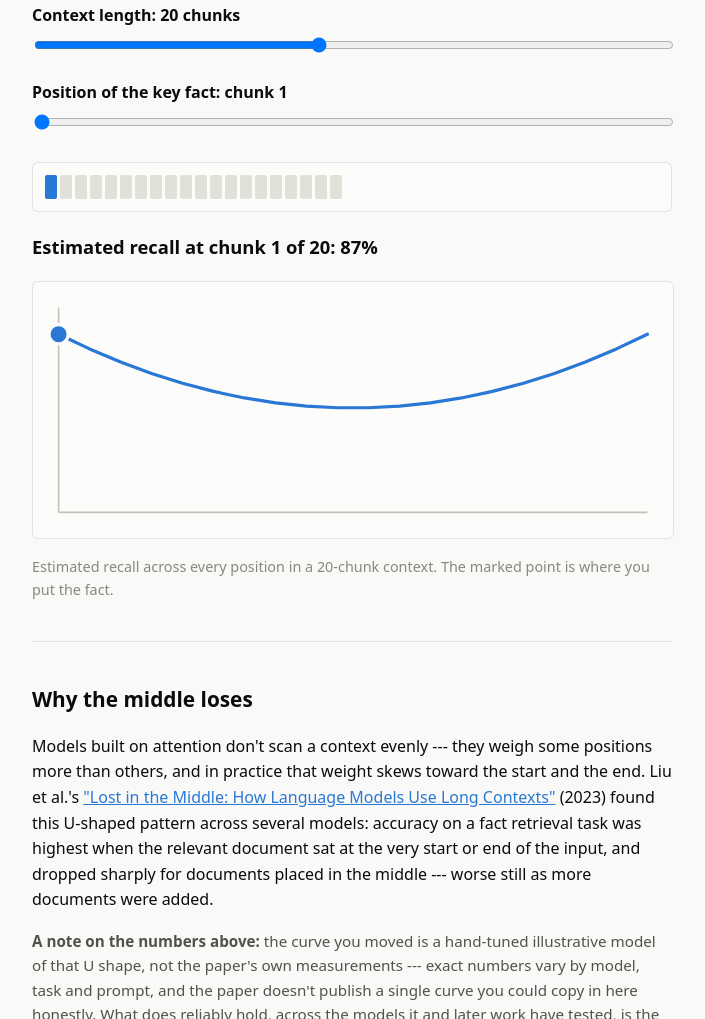
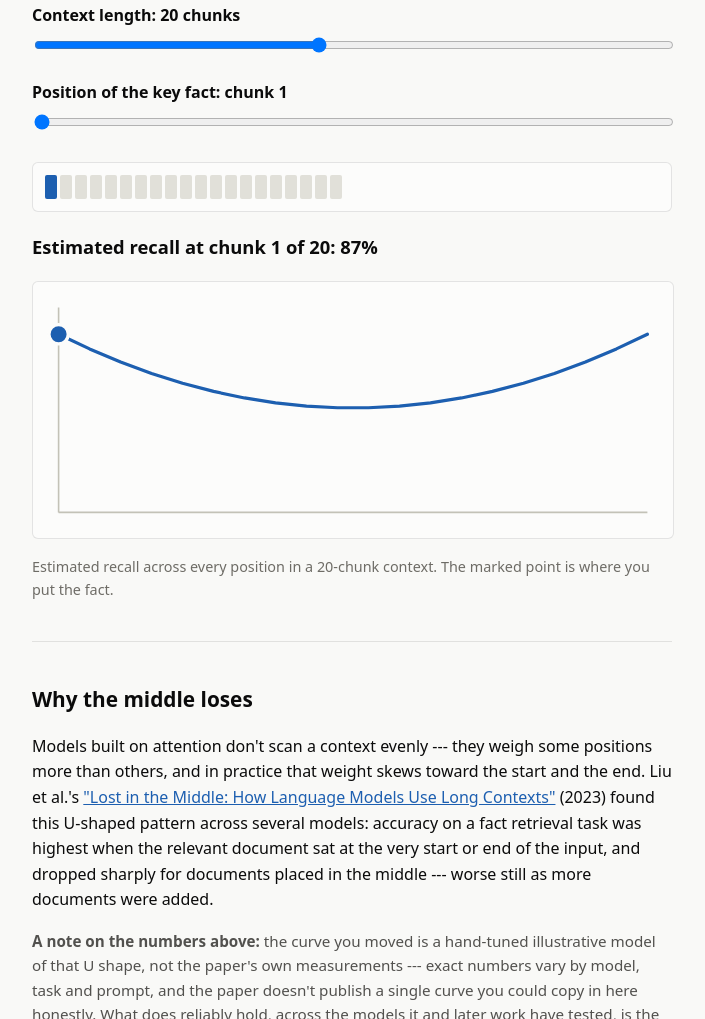
Before and after one commit to comp4020-agentic-coding-studio/comp4020-ass1-bada, a website built with Vite: page index.html in a window 1280 px wide. Shown: the part 602-1621 px from the top of the page, without its empty margins (288-993 px from the left). Built offline with nearby package versions, Linux system fonts and the light colour scheme.

Commit message:
a11y: fix chart title wipe and light-mode contrast
A real-browser axe-core audit (agent-browser eval --stdin) found two
violations jsdom's spec tests couldn't see: renderChart replaced the
whole SVG's innerHTML on every render, silently deleting the
<title>/<desc> the chart's aria-labelledby pointed at, and the light
theme's link blue and muted grey both fell short of 4.5:1 text
contrast. Re-add the title/desc inside renderChart's template, darken
--series-1 and --text-muted to pass AA (dark theme already cleared
it), and add a regression test for the title/desc surviving a render.

```diff
--- a/main.ts
+++ b/main.ts
@@ -84,6 +84,11 @@ function renderChart(svg: Element, curve: number[], position: number): void {
   const currentY = yFor(curve[position] ?? 0);
 
   svg.innerHTML = `
+    <title id="chart-title">Estimated recall by position</title>
+    <desc id="chart-desc">
+      A curve showing estimated recall accuracy across every position
+      in the current context length, with the current position marked.
+    </desc>
     <line x1="${CHART_PAD}" y1="${CHART_PAD}" x2="${CHART_PAD}" y2="${CHART_HEIGHT - CHART_PAD}" class="chart-axis" />
     <line x1="${CHART_PAD}" y1="${CHART_HEIGHT - CHART_PAD}" x2="${CHART_WIDTH - CHART_PAD}" y2="${CHART_HEIGHT - CHART_PAD}" class="chart-axis" />
     <polyline points="${points}" class="chart-line" fill="none" />
--- a/styles.css
+++ b/styles.css
@@ -5,10 +5,10 @@
   --surface-1: #fcfcfb;
   --text-primary: #0b0b0b;
   --text-secondary: #52514e;
-  --text-muted: #898781;
+  --text-muted: #6e6c66;
   --gridline: #e1e0d9;
   --axis: #c3c2b7;
-  --series-1: #2a78d6;
+  --series-1: #1d5fb0;
   --border: rgb(11 11 11 / 10%);
 }
 
```
Also changed, not shown: spec/explainer.test.ts (+16 -0 lines).
